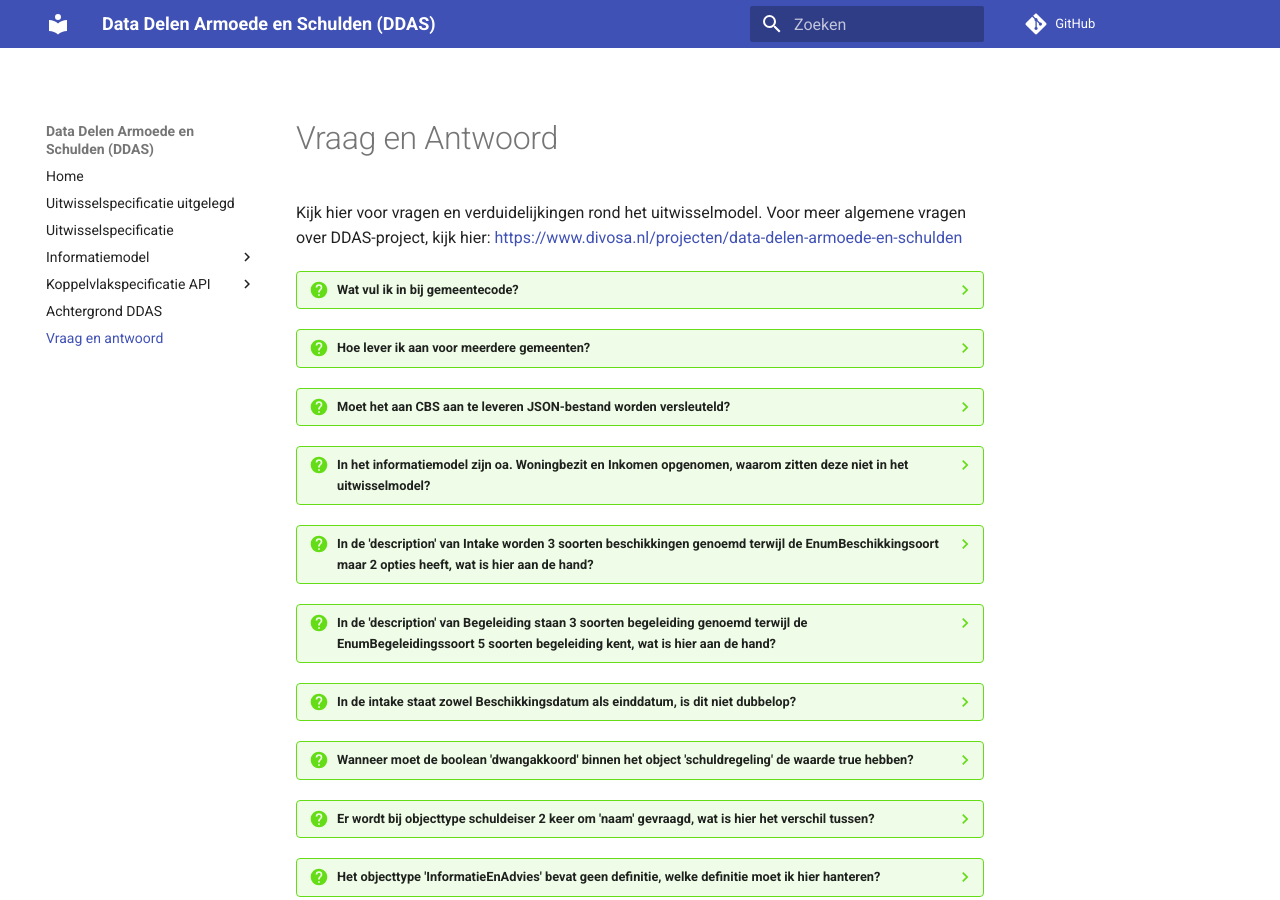
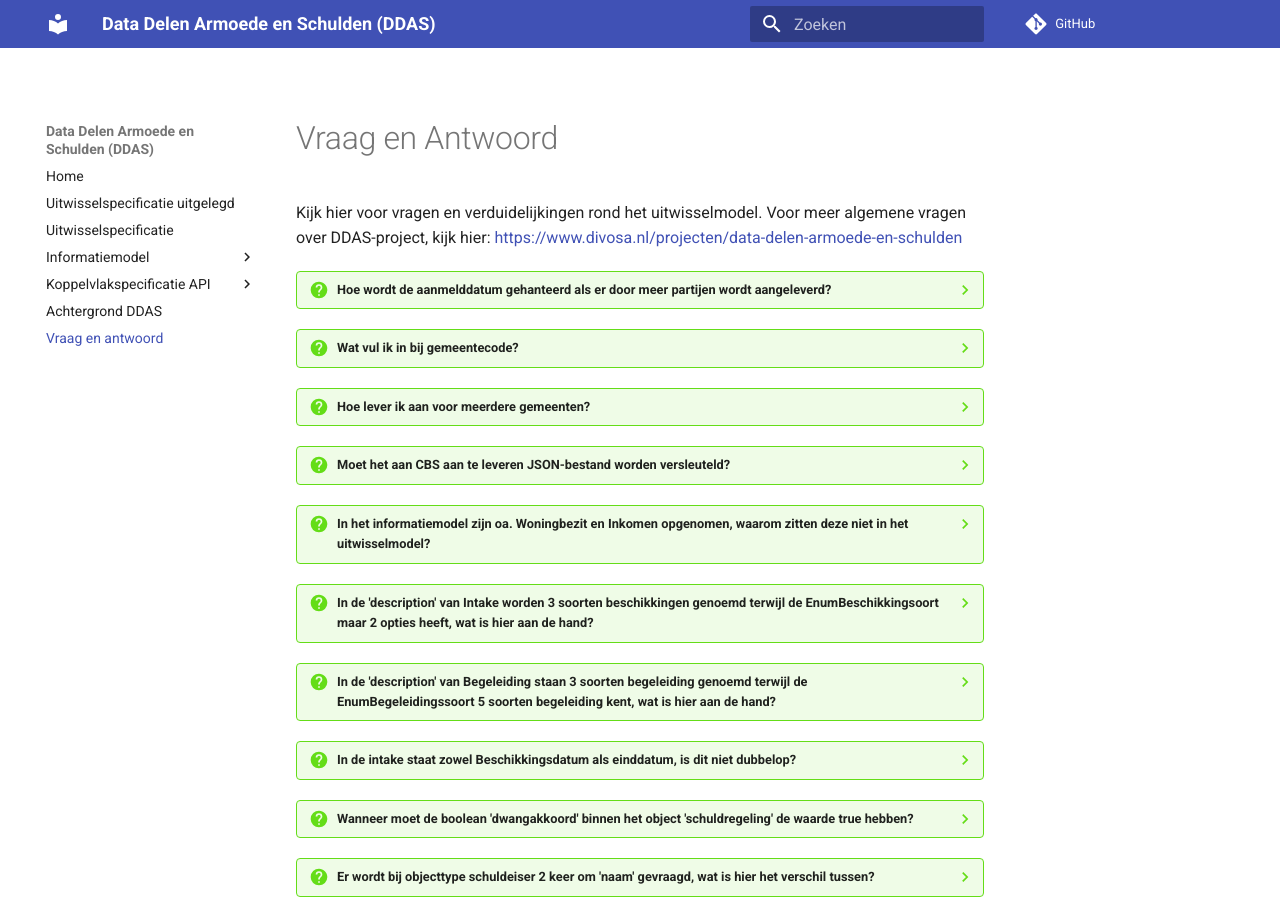
Before and after one commit to VNG-Realisatie/ddas, an MkDocs documentation site: the page built from docs/VraagEnAntwoord.md, in a window 1280 px wide and 900 px high. Built offline with MkDocs 1.6.1 and Material for MkDocs 9.7.7, drawn with Linux system fonts in a browser that asks for light colours; comment, search, counter and statistics services are not loaded; the version menu is left out.

Commit message:
FAQ: aanmelddatum bij aanlevering door meerdere partijen
Co-Authored-By: Claude Opus 5.5 <noreply@anthropic.com>

```diff
--- a/docs/VraagEnAntwoord.md
+++ b/docs/VraagEnAntwoord.md
@@ -1,6 +1,9 @@
 # Vraag en Antwoord
 
 Kijk hier voor vragen en verduidelijkingen rond het uitwisselmodel. Voor meer algemene vragen over DDAS-project,  kijk hier: https://www.divosa.nl/projecten/data-delen-armoede-en-schulden
+
+??? question "Hoe wordt de aanmelddatum gehanteerd als er door meer partijen wordt aangeleverd?"
+    In sommige gevallen voeren meerdere partijen schuldhulpverlening uit voor één gemeente. Iedere partij kan dan de eigen aanmelddatum opsturen. Bij het samenvoegen van deze informatie tot schuldhulptrajecten wordt voor het de vroegste aanmelddatum gehanteerd.
 
 ??? question "Wat vul ik in bij gemeentecode?"
     Gemeentecode komt twee maal voor in de uitwisselspecificatie. Gemeentecode dient als volgt gebruikt te worden: Als de aanleverende organisatie een gemeente is wordt er onder `aanleverende organisatie` de gemeentecode ingevuld, in andere gevallen is deze waarde leeg. De `schuldhulptrajecten` hebben **altijd** een gemeentecode. Dit betreft de gemeente onder wiens verantwoordelijkheid de schuldhulpverlening wordt uitgevoerd, en niet het adres van de client.
```
